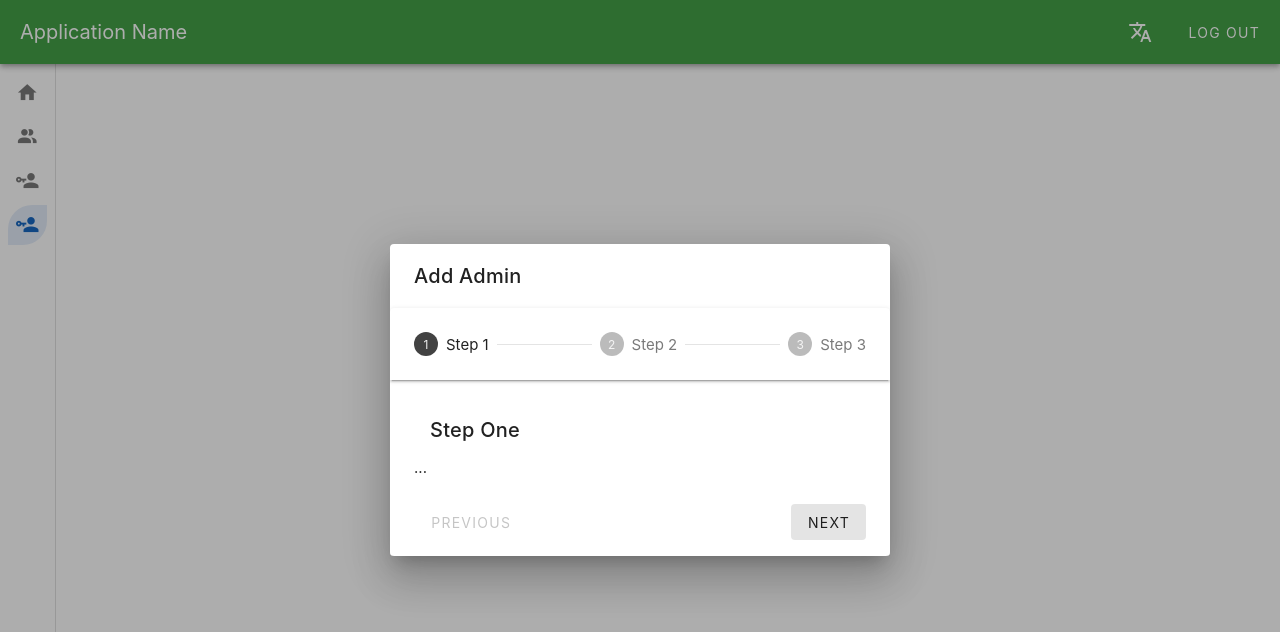
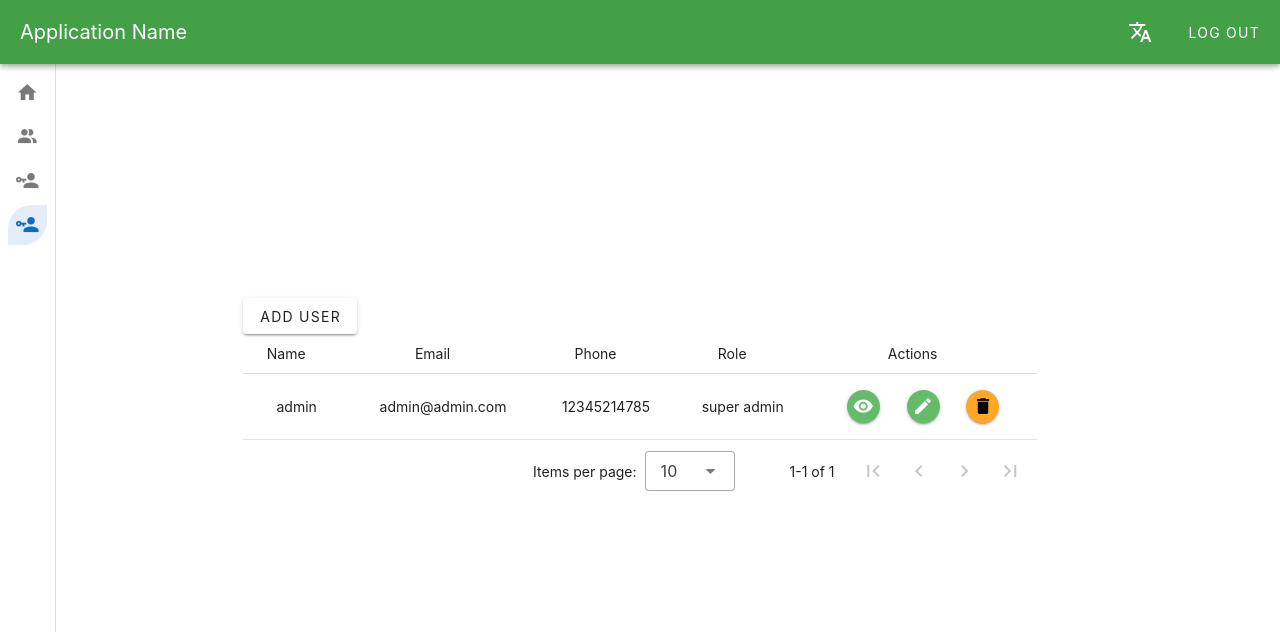
Before and after one commit to tommyal47/booking-template, a Vue app: page /admins in a window 1280 px wide. Shown: the top 632 px of the page. Built offline with nearby package versions, Linux system fonts and the light colour scheme; sample sign-in values are in the browser's storage.

Commit message:
show admin

```diff
--- a/src/components/SystemAdmins.vue/IndexAdmins.vue
+++ b/src/components/SystemAdmins.vue/IndexAdmins.vue
@@ -3,13 +3,15 @@
     <v-data-table :headers="headers" :items="storeAdmin.admins" density="compact" item-key="name">
         <template v-slot:[`item.actions`]="{ item }">
             <div class="d-flex justify-space-around flex-wrap pa-2 ml-30">
-                <v-btn class="ma-2" color="green-lighten-1" size="33px" icon="mdi-eye"></v-btn>
+                <v-btn class="ma-2" color="green-lighten-1" @click="showAdmin(item)" size="33px" icon="mdi-eye"></v-btn>
                 <v-btn class="ma-2" color="green-lighten-1" size="33px" icon="mdi-pencil"></v-btn>
                 <v-btn class="ma-2" color="orange-lighten-1" size="33px" icon="mdi-delete"></v-btn>
             </div>
         </template>
     </v-data-table>
-
+    <div v-if="openShowDialog">
+        <ShowAdmin :admin="admin"  @handleCloseDialog="handleCloseDialog" />
+    </div>
 
 </template>
 
@@ -17,9 +19,10 @@
 <script setup>
 
 
-import { computed } from 'vue';
+import { computed, ref } from 'vue';
 import { useAdminStore } from '@/stores/storeAdmin';
 import { useRouter } from 'vue-router';
+import ShowAdmin from './ShowAdmin.vue';
 // import handleDeleteUser from './DeleteUser.vue'
 import { useI18n } from 'vue-i18n';
 const router = useRouter();
@@ -37,6 +40,17 @@ const headers = computed(() => [
     { title: t('Actions'), align: 'center', key: 'actions' }
 ])
 
+const openShowDialog = ref(false);
+const admin = ref({})
+const showAdmin = (item) => {
+    openShowDialog.value = true;
+    admin.value = item
+}
+
+const handleCloseDialog = () => {
+    openShowDialog.value = false;
+}
+
 </script>
 
 
--- /dev/null
+++ b/src/components/SystemAdmins.vue/ShowAdmin.vue
@@ -0,0 +1,43 @@
+<template>
+    <div class="text-center pa-4">
+        <v-dialog v-model="dialog" persistent>
+            <v-row align:center justify="center" dense>
+                <v-col cols="12" md="6">
+                    <v-card class="mx-auto" width="400" prepend-icon="" title="Admin Data"
+                        :subtitle="$t('ID') + ': ' + props.admin.id">
+                        <v-card-item>
+                            {{$t('Name')}}: {{ admin.fullName }}
+                        </v-card-item>
+                        <v-card-item>
+                            {{$t('Email')}}: {{ admin.email }}
+                        </v-card-item>
+                        <v-card-item>
+                            {{$t('Phone')}}: {{ admin.phoneNumber }}
+                        </v-card-item>
+                        <v-card-item>
+                            {{$t('Role')}}: {{ admin.role }}
+                        </v-card-item>
+                        <template v-slot:actions>
+                            <v-btn class="ms-auto" :text="$t('Close')" @click="$emit('handleCloseDialog')"></v-btn>
+                        </template>
+                    </v-card>
+                </v-col>
+            </v-row>
+        </v-dialog>
+    </div>
+</template>
+
+<script setup>
+import { ref, defineEmits, defineProps } from 'vue';
+
+const props = defineProps({
+    admin: {
+        type: Object,
+        Required: true,
+    }
+})
+// console.log(props.user);
+
+const dialog = ref(true);
+defineEmits(['handleCloseDialog'])
+</script>
--- a/src/views/SystemAdmins/AdminsIndex.vue
+++ b/src/views/SystemAdmins/AdminsIndex.vue
@@ -1,12 +1,12 @@
 <template>
-    <!-- <IndexAdmins /> -->
-    <AddAdmin />
+    <IndexAdmins />
+    <!-- <AddAdmin /> -->
 </template>
 
 
 <script setup>
-// import IndexAdmins from '@/components/SystemAdmins.vue/IndexAdmins.vue';
-import AddAdmin from '@/components/SystemAdmins.vue/AddAdmin.vue';
+import IndexAdmins from '@/components/SystemAdmins.vue/IndexAdmins.vue';
+// import AddAdmin from '@/components/SystemAdmins.vue/AddAdmin.vue';
 
 
 </script>
```
